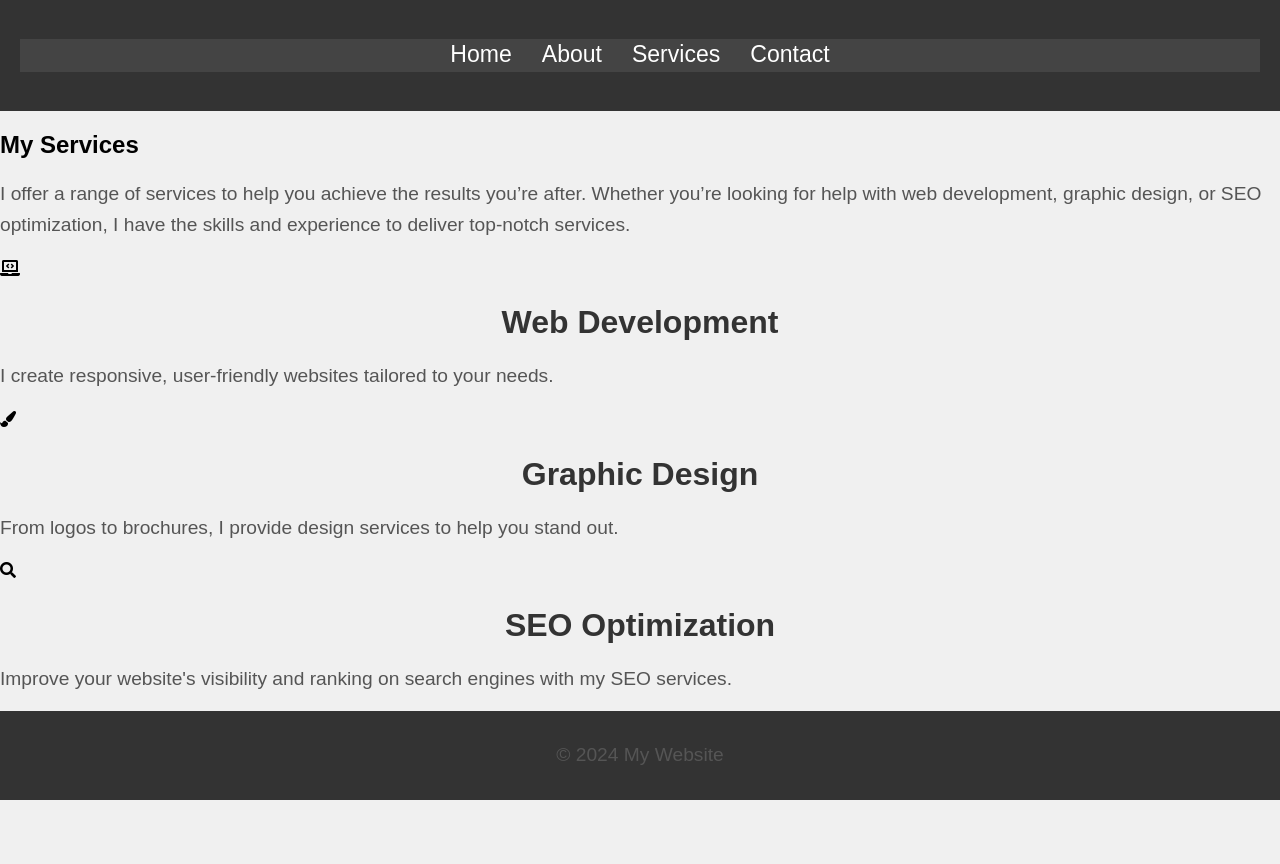
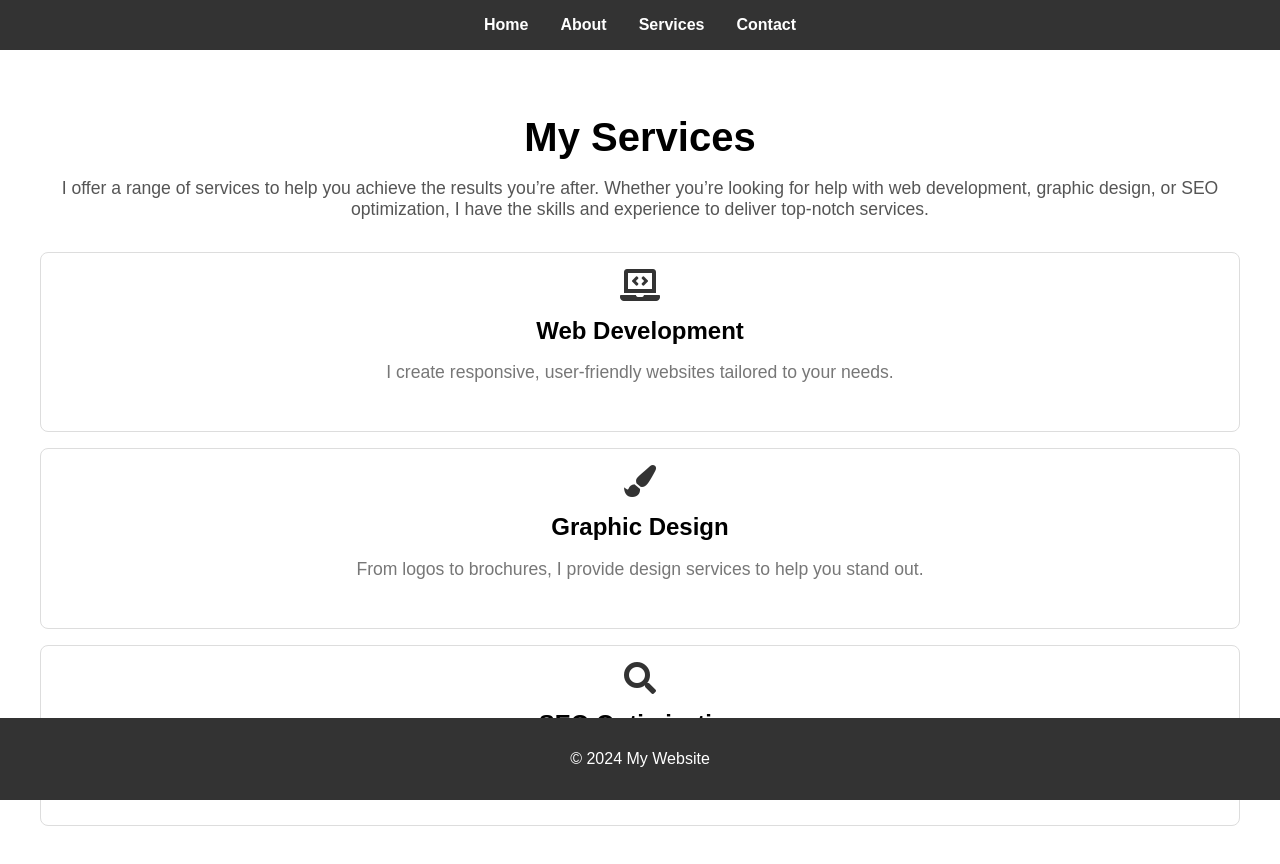
Before and after one commit to mnqobijz41/my-website, a plain HTML site: page services.html in a window 1280 px wide. Before the commit the page ends 800 px from the top, so only its background shows below. Drawn offline with Linux system fonts and the light colour scheme; files that its build step writes are made by us from their sources.

Commit message:
Update styles.css

```diff
--- a/css/styles.css
+++ b/css/styles.css
@@ -2,130 +2,92 @@ body {
     font-family: 'Arial', sans-serif;
     margin: 0;
     padding: 0;
-    background-color: #f0f0f0;
+    box-sizing: border-box;
 }
 
 header {
-    background-color: #333;
-    color: white;
-    padding: 20px;
+    background: #333;
+    padding: 1rem 0;
     text-align: center;
-}
-
-header h1 {
-    margin: 0;
-    font-size: 2.5em;
 }
 
 nav ul {
     list-style: none;
     padding: 0;
+    margin: 0;
     display: flex;
     justify-content: center;
-    background-color: #444;
 }
 
 nav ul li {
-    margin: 0 15px;
+    margin: 0 1rem;
 }
 
 nav ul li a {
-    color: white;
+    color: #fff;
     text-decoration: none;
-    font-size: 1.2em;
+    font-weight: bold;
+    transition: color 0.3s;
 }
 
 nav ul li a:hover {
-    text-decoration: underline;
+    color: #ddd;
 }
 
-#hero {
-    background-image: url('background.jpg'); /* Ensure the image name is correct */
-    background-size: cover;
-    background-position: center;
-    color: white;
+main {
+    padding: 2rem 1rem;
     text-align: center;
-    padding: 100px 20px;
 }
 
-.hero-content {
-    background: rgba(0, 0, 0, 0.5);
-    display: inline-block;
-    padding: 20px;
-    border-radius: 10px;
-}
-
-#about, #services, #contact {
-    padding: 50px 20px;
-    background-color: white;
-    margin: 20px auto;
-    max-width: 1000px;
-    border-radius: 10px;
-    box-shadow: 0 0 10px rgba(0, 0, 0, 0.1);
-}
-
-h2 {
-    color: #333;
-    margin-bottom: 20px;
-    text-align: center;
-    font-size: 2em;
-}
-
-p, ul {
-    color: #555;
-    font-size: 1.2em;
-    line-height: 1.6em;
-}
-
-ul {
-    list-style: none;
-    padding: 0;
-}
-
-ul li {
-    margin: 10px 0;
-}
-
-#contact form {
-    display: flex;
-    flex-direction: column;
-    max-width: 600px;
+.services {
+    max-width: 1200px;
     margin: 0 auto;
 }
 
-#contact label {
-    margin-top: 10px;
+.services h1 {
+    font-size: 2.5rem;
+    margin-bottom: 1rem;
 }
 
-#contact input, #contact textarea {
-    padding: 10px;
-    margin-top: 5px;
-    border: 1px solid #ccc;
-    border-radius: 5px;
-    font-size: 1em;
+.services p {
+    font-size: 1.1rem;
+    color: #555;
+    margin-bottom: 2rem;
 }
 
-#contact button {
-    padding: 10px;
-    background-color: #333;
-    color: white;
-    border: none;
-    margin-top: 20px;
-    cursor: pointer;
-    font-size: 1.2em;
-    border-radius: 5px;
+.service {
+    margin: 1rem 0;
+    padding: 1rem;
+    border: 1px solid #ddd;
+    border-radius: 8px;
+    transition: box-shadow 0.3s;
 }
 
-#contact button:hover {
-    background-color: #555;
+.service:hover {
+    box-shadow: 0 4px 8px rgba(0,0,0,0.1);
+}
+
+.service i {
+    font-size: 2rem;
+    color: #333;
+    margin-bottom: 0.5rem;
+}
+
+.service h2 {
+    font-size: 1.5rem;
+    margin: 0.5rem 0;
+}
+
+.service p {
+    color: #777;
 }
 
 footer {
-    background-color: #333;
-    color: white;
+    background: #333;
+    color: #fff;
+    padding: 1rem 0;
     text-align: center;
-    padding: 10px 0;
-    position: fixed;
+    position: absolute;
     width: 100%;
     bottom: 0;
 }
```
